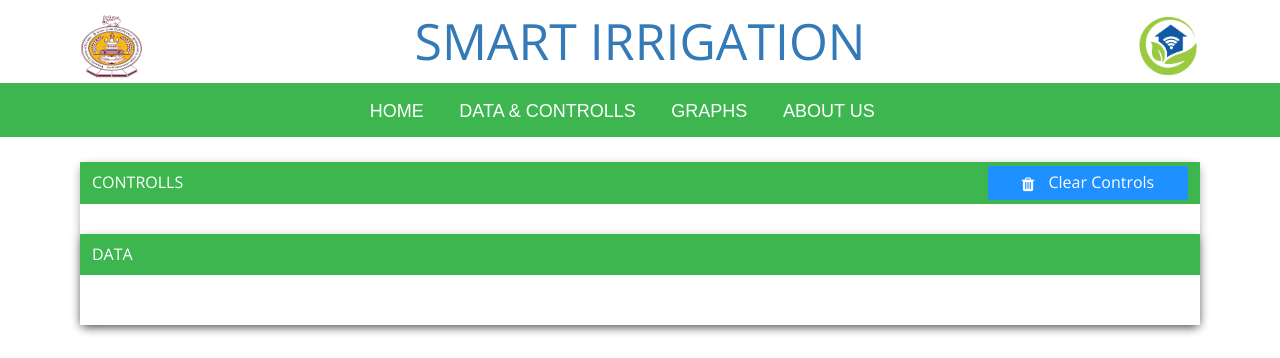
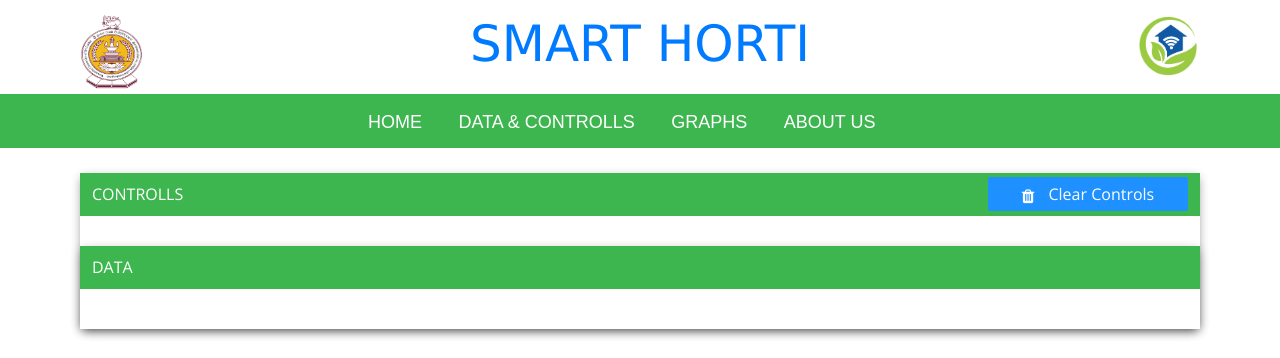
Before and after one commit to Nade122/smarthortii, a Flask app: template templates/datactrl.html in a window 1280 px wide. Shown: the top 358 px of the page. Run offline with Flask 2, Linux system fonts and the light colour scheme; the template is opened without the code that fills it, so the values that code supplies are empty; some libraries are stand-ins or nearby versions.

Commit message:
Update datactrl.html

```diff
--- a/templates/datactrl.html
+++ b/templates/datactrl.html
@@ -5,30 +5,30 @@
 	<meta http-equiv="X-UA-Compatible" content="IE=edge">
 	<meta name="viewport" content="width=device-width, initial-scale=1">
 
-	<title>Smart Irrigation</title>
-
-	<link rel="stylesheet" href="{{url_for('static', filename='css/font-awesome.min.css')}}">
-	<link rel="stylesheet" href="{{url_for('static', filename='css/bootstrap.min.css')}}">
+	<title>Smart Horti</title>
+	<link rel="stylesheet" href="{{url_for('static', filename='css/datactrl.css')}}">
 	<link target="_blank" href="https://maxcdn.bootstrapcdn.com/bootstrap/3.3.7/css/bootstrap.min.css" rel="stylesheet">
 	<link target="_blank" href="https://fonts.googleapis.com/css?family=Open+Sans:400,700" rel="stylesheet">
-	<link target="_blank" href="https://fonts.googleapis.com/css?family=Armata" rel="stylesheet">
-	<link rel="stylesheet" href="{{url_for('static', filename='css/feedback4.css')}}">
-	<link rel="stylesheet" href="{{url_for('static', filename='css/datactrl.css')}}">
-	<link rel="stylesheet" href="{{url_for('static', filename='css/custom.css')}}">
+<link target="_blank" href="https://fonts.googleapis.com/css?family=Armata" rel="stylesheet">
+<link rel="stylesheet" href="{{url_for('static', filename='css/feedback4.css')}}">
+<link rel="stylesheet" href="{{url_for('static', filename='css/bootstrap.min.css')}}">
+<link rel="stylesheet" href="{{url_for('static', filename='css/font-awesome.min.css')}}">
+<link rel="stylesheet" href="{{url_for('static', filename='css/home_page.css')}}">
+<link rel="stylesheet" href="{{url_for('static', filename='css/custom.css')}}">
 </head>
 <body>
 <div class="header-container">
 	<div class="header-content">
 		<div class="container">
             <a href="/">
-            <img src="{{url_for('static', filename='images/logo2.png')}}" alt="Smiley face" style="float:left;width:64px;height:64px;">
+            <img src="{{url_for('static', filename='images/logo2.png')}}" alt="Smiley face" style="float:left;width:64px;height:75px;">
 			</a>
 
 			<a href="/">
             <img src="{{url_for('static', filename='images/logo1.png')}}" alt="Smiley face" style="float:right;width:64px;height:64px;">
 			</a>
 
-			<a class="img src" href="/" target="_blank"><h1>SMART IRRIGATION</h1></a><!--Logo Link-->
+			<a class="img src" href="/" target="_blank"><h1>SMART HORTI</h1></a><!--Logo Link-->
 
 			<div class="header-right">
 				<input type="checkbox" id="nav-trigger" class="nav-trigger">
```
